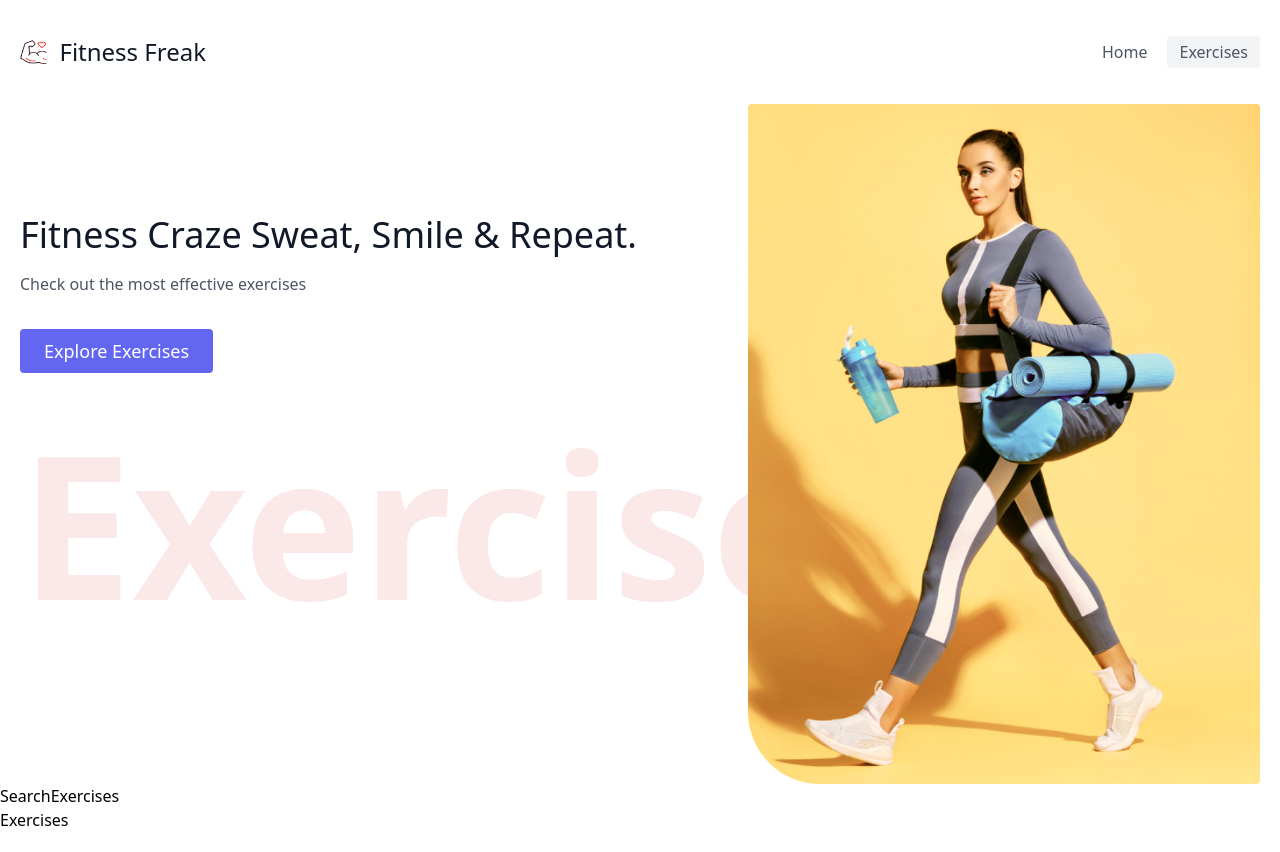
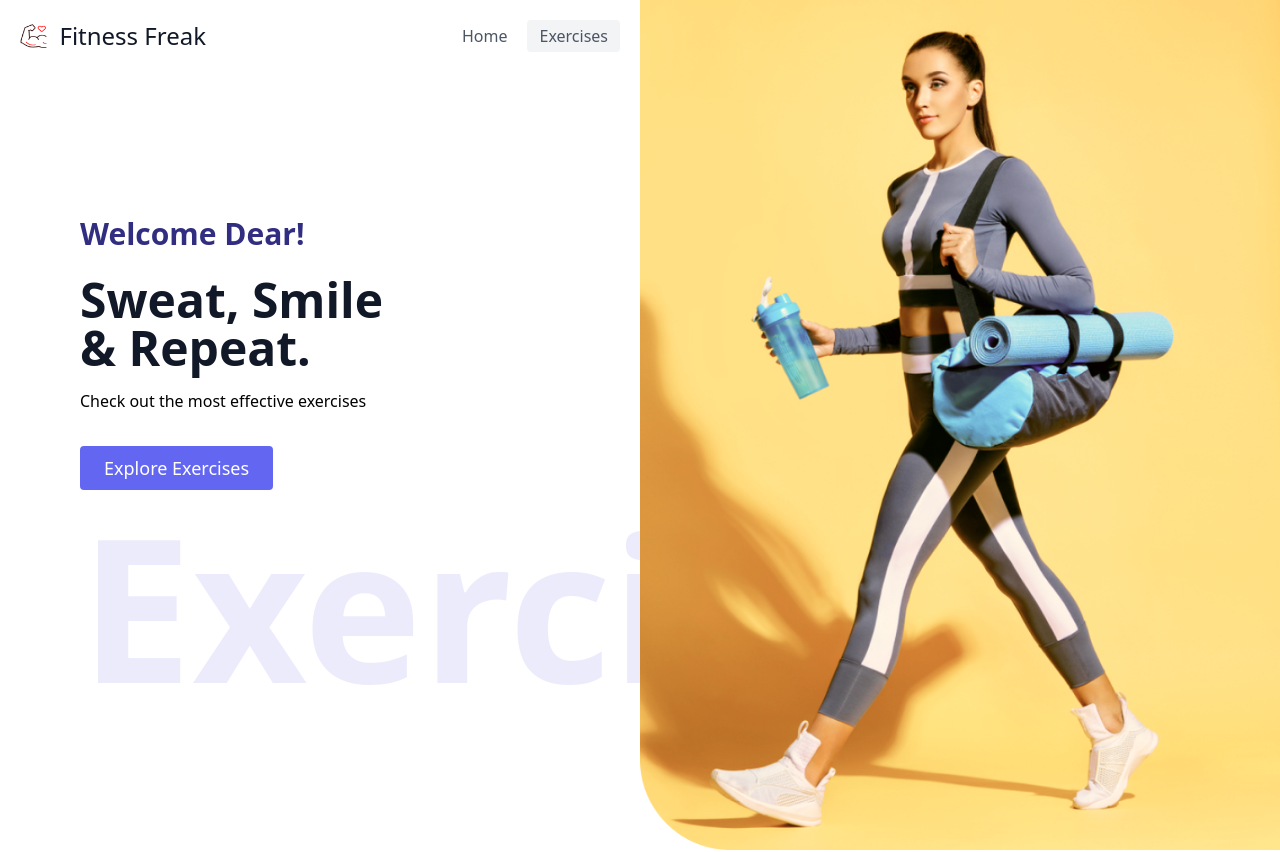
Before and after one commit to MdTehseenKhan/fitness-freak-gym, a React (Vite) app: page / in a window 1280 px wide. Shown: the top 852 px of the page. Built offline with nearby package versions, Linux system fonts and the light colour scheme.

Commit message:
HeroBanner Final

```diff
--- a/src/components/HeroBanner.jsx
+++ b/src/components/HeroBanner.jsx
@@ -3,12 +3,22 @@ import HeroBannerImage from "../assets/images/banner.png"
 const HeroBanner = () => {
   return (
     <>
-      <section className="text-gray-600 body-font">
-        <div className="container mx-auto flex px-5 md:flex-row flex-col items-center">
-          <div className="lg:flex-grow md:w-1/2 lg:pr-24 md:pr-16 flex flex-col md:items-start md:text-left mb-16 md:mb-0 items-center text-center">
-            <h1 className="title-font sm:text-4xl text-3xl mb-4 font-medium text-gray-900">
-              Fitness Craze Sweat, Smile
-              <br className="inline-block md:hidden" /> & Repeat.
+      <div className="md:w-1/2 w-0 md:float-right">
+        <img
+          src={HeroBannerImage}
+          alt="Banner"
+          className="object-cover object-center pointer-events-none"
+        />
+      </div>
+      {/* <section className="text-gray-600 body-font">
+        <div className="mx-auto flex md:flex-row flex-col items-center md:items-start overflow-hidden"> */}
+      <div className="lg:flex-grow md:w-1/2 flex flex-col md:items-start md:text-left mb-28 md:mb-0 items-center text-center relative md:px-20 md:py-20 lg:py-36 md:h-screen">
+        <h1 className="title-font text-3xl mb-6 font-semibold text-indigo-900">
+          Welcome Dear!
+        </h1>
+        <h1 className="title-font sm:text-5xl text-4xl mb-4 font-bold text-gray-900">
+          Sweat, Smile
+          <br className="md:inline-block hidden" /> & Repeat.
         </h1>
         <p className="mb-8 leading-relaxed">
           Check out the most effective exercises
@@ -21,19 +31,13 @@ const HeroBanner = () => {
             Explore Exercises
           </a>
         </div>
-            <div className="opacity-10 hidden sm:block font-semibold text-[200px] text-red-600 -z-10">
+        <div className="opacity-10 hidden sm:block font-semibold text-[200px] text-indigo-600 -z-10 absolute top-20 md:top-96 -left-20 md:left-20 pointer-events-none">
           Exercises
         </div>
       </div>
-          <div className="lg:max-w-lg lg:w-full md:w-1/2 w-5/6">
-            <img
-              src={HeroBannerImage}
-              alt="Banner"
-              className="object-cover object-center rounded"
-            />
-          </div>
-        </div>
-      </section>
+
+      {/* </div>
+      </section> */}
     </>
   )
 }
--- a/src/components/Navbar.jsx
+++ b/src/components/Navbar.jsx
@@ -5,8 +5,8 @@ import Logo from "../assets/images/Logo.png"
 const Navbar = () => {
   return (
     <>
-      <header className="text-gray-600 body-font">
-        <div className="mx-auto flex flex-wrap p-5 flex-col md:flex-row items-center">
+      <header className="text-gray-600 body-font w-full md:w-1/2 md:float-left">
+        <div className="mx-auto flex flex-wrap px-5 py-1 flex-row items-center">
           <a className="flex title-font font-medium items-center text-gray-900 mb-4 md:mb-0">
             <Link to="/">
               <img
@@ -17,14 +17,17 @@ const Navbar = () => {
             </Link>
             <span className="ml-3 text-2xl">Fitness Freak</span>
           </a>
-          <nav className="md:ml-auto flex flex-wrap items-center text-base justify-center">
+          <nav className="ml-auto flex flex-wrap items-center text-base justify-center">
             <Link to="/" className="mr-5 hover:text-indigo-900">
               Home
             </Link>
           </nav>
-          <button className="inline-flex items-center bg-gray-100 border-0 py-1 px-3 focus:outline-none hover:bg-gray-200 rounded text-base mt-4 md:mt-0">
+          <a
+            href="#exercises"
+            className="inline-flex items-center bg-gray-100 border-0 py-1 px-3 focus:outline-none hover:bg-gray-200 rounded text-base mt-0"
+          >
             Exercises
-          </button>
+          </a>
         </div>
       </header>
     </>
```
Lines whose indentation alone changed are shown as unchanged.
